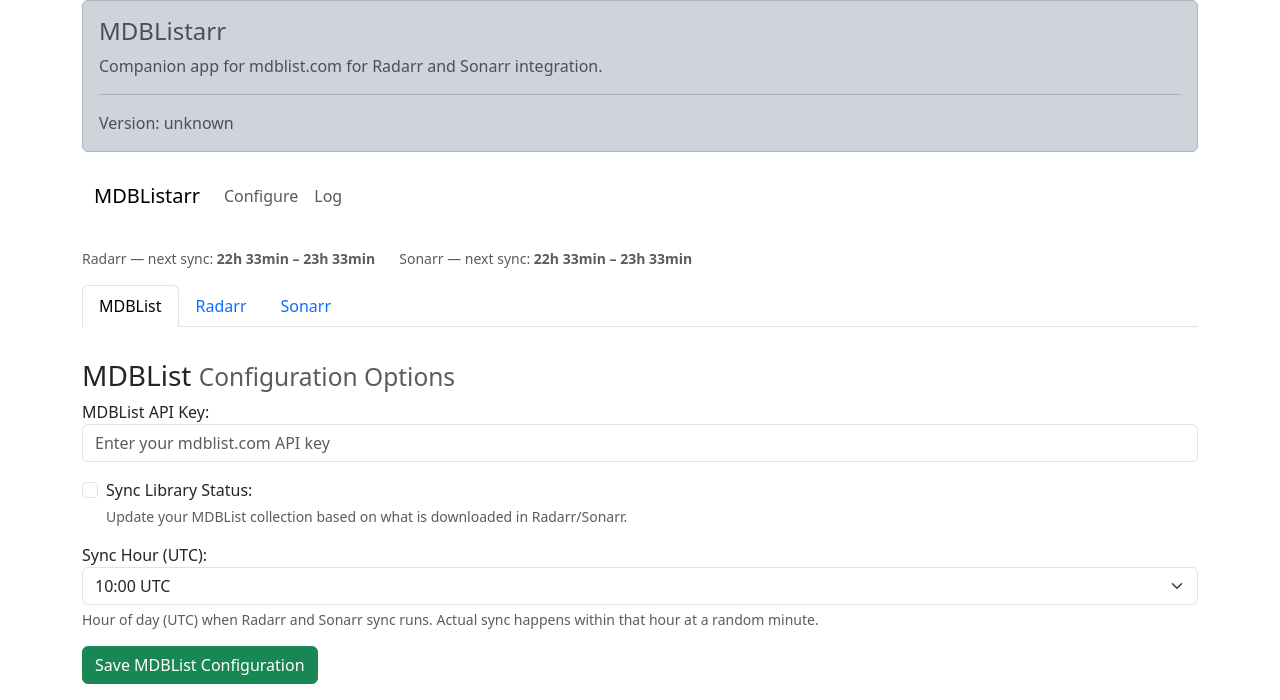
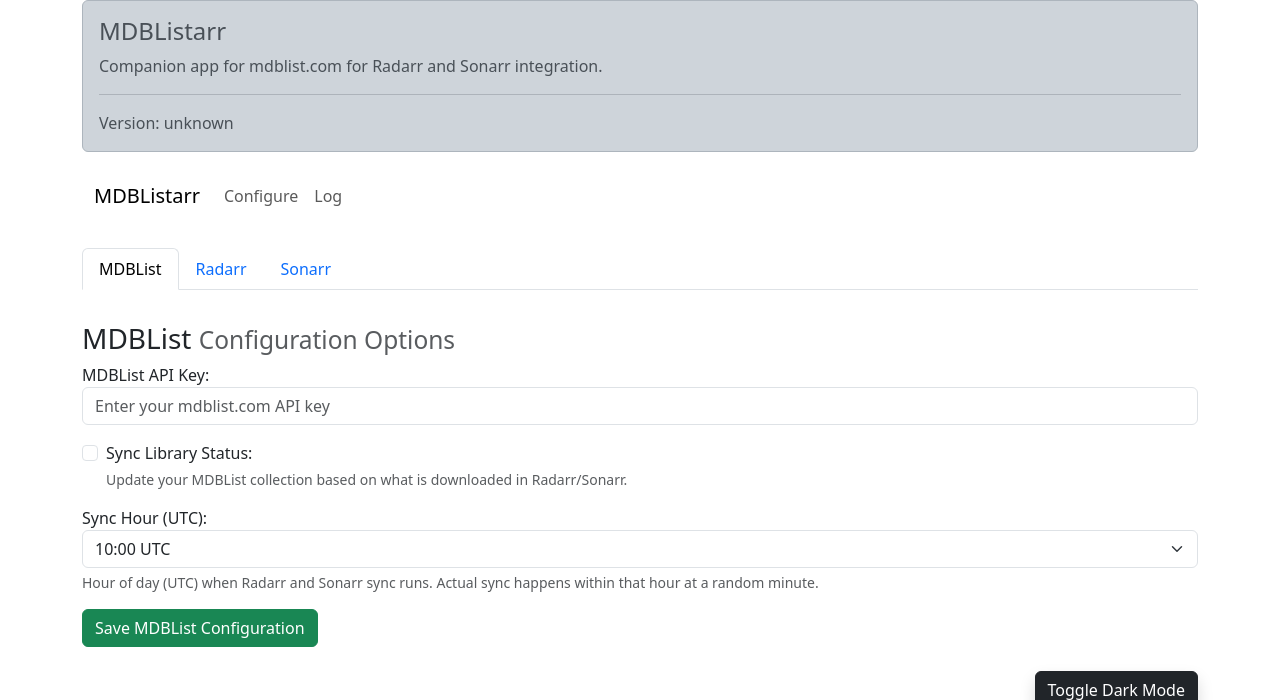
Before and after one commit to linaspurinis/mdblistarr, a Django app: page / in a window 1280 px wide. Shown: the top 700 px of the page. Run offline with Django 4.2, Linux system fonts and the light colour scheme; data comes from the database, SQL or seed files in the repository; data that the repository does not hold is empty; parts of the project's set-up code (start-up, migrations or seed data) failed here and were passed over.

Commit message:
remove unused sync label logic and related context from views and template

```diff
--- a/mdblistarr/mdblistrr/views.py
+++ b/mdblistarr/mdblistrr/views.py
@@ -4,7 +4,7 @@
 from django.http import JsonResponse, HttpResponseRedirect
 from django import forms
 from django.urls import reverse
-from .models import Preferences, RadarrInstance, SonarrInstance, Log
+from .models import Preferences, RadarrInstance, SonarrInstance
 from .connect import Connect
 from .arr import SonarrAPI
 from .arr import RadarrAPI
@@ -14,34 +14,11 @@
 import json
 import logging
 from django.contrib import messages
-from django.utils import timezone
-from datetime import timedelta
 # Set up logging
 logger = logging.getLogger(__name__)
 
 
 SYNC_HOUR_CHOICES = [(str(h), f"{h:02d}:00 UTC") for h in range(24)]
-
-
-def _next_sync_label(sync_hour):
-    """Return a human-readable range like 'in 2h – 3h' based on chosen sync hour."""
-    now = timezone.now()
-    today_fire = now.replace(hour=sync_hour, minute=0, second=0, microsecond=0)
-    next_fire = today_fire if now < today_fire else today_fire + timedelta(days=1)
-
-    min_secs = max(0, (next_fire - now).total_seconds())
-    max_secs = min_secs + 3600
-
-    def fmt(secs):
-        h = int(secs // 3600)
-        m = int((secs % 3600) // 60)
-        if h == 0:
-            return f"{m}min"
-        if m == 0:
-            return f"{h}h"
-        return f"{h}h {m}min"
-
-    return f"{fmt(min_secs)} – {fmt(max_secs)}"
 
 
 class MDBListForm(forms.Form):
@@ -353,10 +330,6 @@
         'active_radarr_id': active_radarr_id,
         'active_sonarr_id': active_sonarr_id,
         'active_tab': request.session.get('active_tab', 'mdblist'),
-        'radarr_next_sync': _next_sync_label(int(sync_hour_pref.value)),
-        'sonarr_next_sync': _next_sync_label(int(sync_hour_pref.value)),
-        'radarr_last_sync': Log.objects.filter(provider=1, status=1).order_by('-date').values_list('date', flat=True).first(),
-        'sonarr_last_sync': Log.objects.filter(provider=2, status=1).order_by('-date').values_list('date', flat=True).first(),
     }
 
     return render(request, "index.html", context)
--- a/mdblistarr/templates/index.html
+++ b/mdblistarr/templates/index.html
@@ -13,18 +13,7 @@
         {% endfor %}
     {% endif %}
 
-    <div class="d-flex gap-4 mb-3 text-muted small">
-        <span>Radarr &mdash;
-            {% if radarr_last_sync %}last sync: <strong>{{ radarr_last_sync|timesince }} ago</strong> &middot; {% endif %}
-            next sync: <strong>{{ radarr_next_sync }}</strong>
-        </span>
-        <span>Sonarr &mdash;
-            {% if sonarr_last_sync %}last sync: <strong>{{ sonarr_last_sync|timesince }} ago</strong> &middot; {% endif %}
-            next sync: <strong>{{ sonarr_next_sync }}</strong>
-        </span>
-    </div>
-
-    <ul class="nav nav-tabs" id="configTabs" role="tablist">
+<ul class="nav nav-tabs" id="configTabs" role="tablist">
         <li class="nav-item" role="presentation">
             <button class="nav-link {% if active_tab == 'mdblist' %}active{% endif %}" id="mdblist-tab" data-bs-toggle="tab" data-bs-target="#mdblist-pane" type="button" role="tab" aria-controls="mdblist-pane" aria-selected="{% if active_tab == 'mdblist' %}true{% else %}false{% endif %}">MDBList</button>
         </li>
```
Also changed, not shown: mdblistarr/mdblistrr/cron.py (+7 -2 lines).
